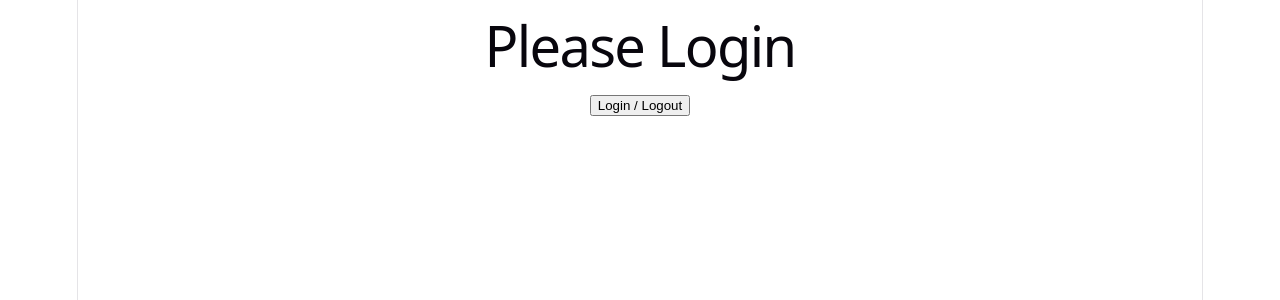
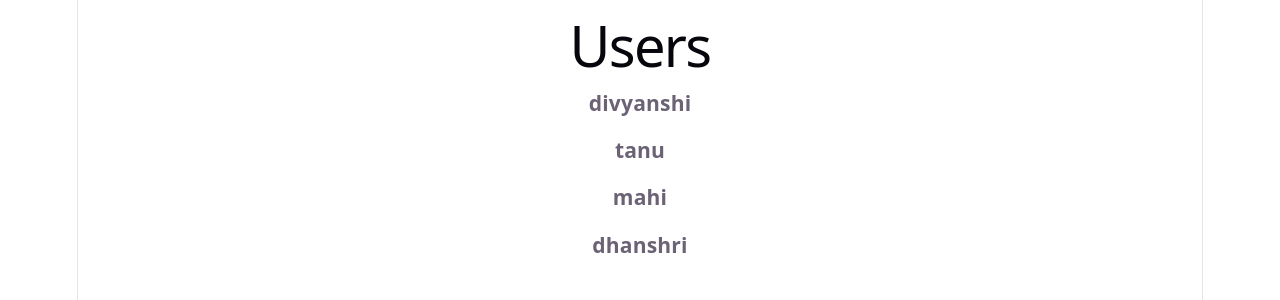
Before and after one commit to maskibhavika-cmyk/react-revision, a React (Vite) app in the folder revision/: page / in a window 1280 px wide. Shown: the top 300 px of the page. Built offline with nearby package versions, Linux system fonts and the light colour scheme.

Commit message:
List rendering + map()

```diff
--- a/revision/src/App.jsx
+++ b/revision/src/App.jsx
@@ -233,22 +233,43 @@
 // export default App
 
 //  conditional rendering
-import React, { useState } from 'react'
+// import React, { useState } from 'react'
+
+// const App = () => {
+//   const [isLoggedIn, setIsLoggedIn] = useState(false)
+
+//   return (
+//     <div>
+//       {isLoggedIn ? (
+//         <h1>Welcome Bhavika</h1>
+//       ) : (
+//         <h1>Please Login</h1>
+//       )}
+
+//       <button onClick={() => setIsLoggedIn(!isLoggedIn)}>
+//         Login / Logout
+//       </button>
+//     </div>
+//   )
+// }
+
+// export default App
+
+
+// List rendering + map()
+import React from 'react'
 
 const App = () => {
-  const [isLoggedIn, setIsLoggedIn] = useState(false)
+
+  const users = ["divyanshi", "tanu", "mahi", "dhanshri"]
 
   return (
     <div>
-      {isLoggedIn ? (
-        <h1>Welcome Bhavika</h1>
-      ) : (
-        <h1>Please Login</h1>
-      )}
+      <h1>Users</h1>
 
-      <button onClick={() => setIsLoggedIn(!isLoggedIn)}>
-        Login / Logout
-      </button>
+      {users.map((user) => (
+        <h3>{user}</h3>
+      ))}
     </div>
   )
 }
```
